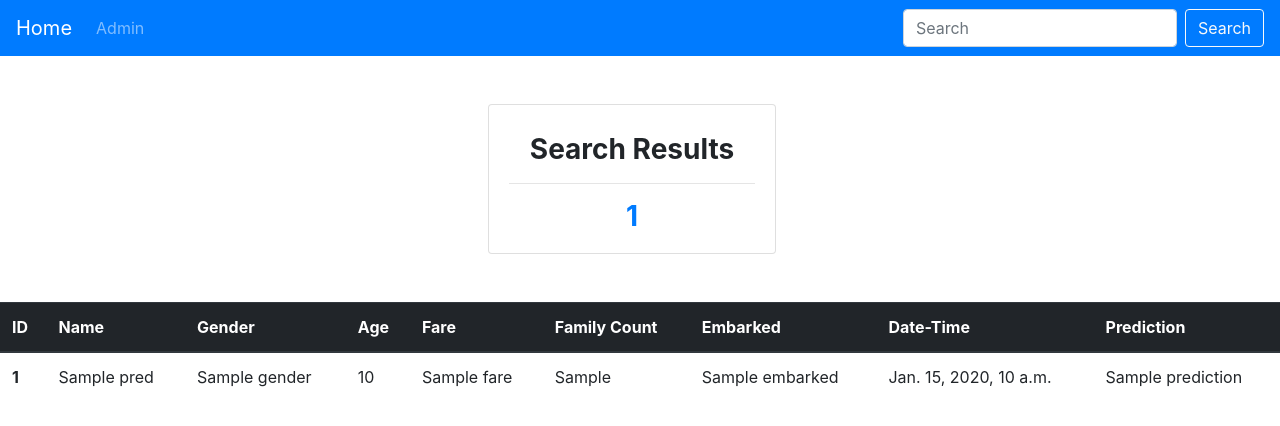
After one commit to ShubhamDeshmukh1697/Titanic-Machine-Learning-Web-App, a Django app: template titanic_django_ml/titanic/predict/templates/search.html in a window 1280 px wide. The commit adds this page. Shown: the top 426 px of the page. Run offline with Django 3.2, Linux system fonts and the light colour scheme; the template is opened without the code that fills it: most values are stand-ins (such as "Sample title", 1, 10 or a date in 2020); some libraries are stand-ins or nearby versions.

Commit message:
added search functionality

```diff
--- /dev/null
+++ b/titanic_django_ml/titanic/predict/templates/basic.html
@@ -0,0 +1,57 @@
+<!doctype html>
+<html lang="en">
+  <head>
+    <!-- Required meta tags -->
+    <meta charset="utf-8">
+    <meta name="viewport" content="width=device-width, initial-scale=1, shrink-to-fit=no">
+
+    <!-- Bootstrap CSS -->
+    <link rel="stylesheet" href="https://maxcdn.bootstrapcdn.com/bootstrap/4.0.0/css/bootstrap.min.css" integrity="sha384-Gn5384xqQ1aoWXA+058RXPxPg6fy4IWvTNh0E263XmFcJlSAwiGgFAW/dAiS6JXm" crossorigin="anonymous">
+
+    <title>Home</title>
+  </head>
+  <body>
+    {% comment %} <nav class="navbar navbar-expand-lg navbar-dark bg-primary">
+        <a class="navbar-brand" href="{% url 'home' %} " >Home</a>
+        <button class="navbar-toggler" type="button" data-toggle="collapse" data-target="#navbarNav" aria-controls="navbarNav" aria-expanded="false" aria-label="Toggle navigation">
+          <span class="navbar-toggler-icon"></span>
+        </button>
+        <div class="collapse navbar-collapse" id="navbarNav">
+          <ul class="navbar-nav">
+            <li class="nav-item active">
+              <a class="nav-link" href="admin/">Admin <span class="sr-only">(current)</span></a>
+            </li>
+           </ul>
+        </div>
+      </nav> {% endcomment %}
+      <nav class="navbar navbar-expand-lg navbar-dark bg-primary">
+          <a class="navbar-brand" href="{% url 'home' %}">Home</a>
+          <button class="navbar-toggler" type="button" data-toggle="collapse" data-target="#navbarSupportedContent" aria-controls="navbarSupportedContent" aria-expanded="false" aria-label="Toggle navigation">
+            <span class="navbar-toggler-icon"></span>
+          </button>
+
+          <div class="collapse navbar-collapse" id="navbarSupportedContent">
+            <ul class="navbar-nav mr-auto">
+
+              <li class="nav-item">
+                <a class="nav-link" href="admin/">Admin</a>
+              </li>
+
+            </ul>
+            <form class="form-inline my-2 my-lg-0" action="{% url 'search' %}">
+                {% csrf_token %}
+              <input class="form-control mr-sm-2" type="search" name="search" placeholder="Search" aria-label="Search">
+              <button class="btn btn-outline-light my-2 my-sm-0" type="submit">Search</button>
+            </form>
+          </div>
+      </nav>
+
+    {% block body %}{% endblock body %}
+
+    <!-- Optional JavaScript -->
+    <!-- jQuery first, then Popper.js, then Bootstrap JS -->
+    <script src="https://code.jquery.com/jquery-3.2.1.slim.min.js" integrity="sha384-KJ3o2DKtIkvYIK3UENzmM7KCkRr/rE9/Qpg6aAZGJwFDMVNA/GpGFF93hXpG5KkN" crossorigin="anonymous"></script>
+    <script src="https://cdnjs.cloudflare.com/ajax/libs/popper.js/1.12.9/umd/popper.min.js" integrity="sha384-ApNbgh9B+Y1QKtv3Rn7W3mgPxhU9K/ScQsAP7hUibX39j7fakFPskvXusvfa0b4Q" crossorigin="anonymous"></script>
+    <script src="https://maxcdn.bootstrapcdn.com/bootstrap/4.0.0/js/bootstrap.min.js" integrity="sha384-JZR6Spejh4U02d8jOt6vLEHfe/JQGiRRSQQxSfFWpi1MquVdAyjUar5+76PVCmYl" crossorigin="anonymous"></script>
+  </body>
+</html>
--- /dev/null
+++ b/titanic_django_ml/titanic/predict/templates/search.html
@@ -0,0 +1,47 @@
+{% extends 'basic.html' %}
+{% block body %}
+      <div class="container my-5">
+      <div class="row d-flex justify-content-center">
+        <div class="card mr-3" style="width: 18rem;">
+          <div class="card-body">
+            <h3 class="card-title text-center my-2 font-weight-bold ">Search Results</h3>
+            <hr>
+            <h3 class="card-text text-center font-weight-bold text-primary">{{count}}</h3>
+
+          </div>
+        </div>
+      </div>
+    </div>
+    <table class="table my-4">
+  <thead class="thead-dark">
+    <tr>
+      <th scope="col">ID</th>
+      <th scope="col">Name</th>
+      <th scope="col">Gender</th>
+      <th scope="col">Age</th>
+      <th scope="col">Fare</th>
+      <th scope="col">Family Count</th>
+      <th scope="col">Embarked</th>
+      <th scope="col">Date-Time</th>
+      <th scope="col">Prediction</th>
+    </tr>
+  </thead>
+  <tbody>
+    {% for i in allPreds %}
+
+    <tr>
+      <th scope="row">{{i.pid}}</th>
+      <td>{{i.name}}</td>
+      <td>{{i.gender}}</td>
+      <td>{{i.age}}</td>
+      <td>{{i.fare}}</td>
+      <td>{{i.family_cnt}}</td>
+      <td>{{i.Embarked}}</td>
+      <td>{{i.predicted_date}}</td>
+      <td>{{i.prediction}}</td>
+    </tr>
+    {% endfor %}
+
+  </tbody>
+</table>
+{% endblock body %}
--- a/titanic_django_ml/titanic/predict/urls.py
+++ b/titanic_django_ml/titanic/predict/urls.py
@@ -5,5 +5,6 @@ from . import views
 urlpatterns = [
     path('', views.home,name="home"),
     path('result/', views.result,name="result"),
+    path('search/', views.search,name="search"),
 
 ]
```
Also changed, not shown: titanic_django_ml/titanic/predict/templates/index.html (+3 -53 lines), titanic_django_ml/titanic/predict/templates/result.html (+22 -42 lines), titanic_django_ml/titanic/predict/views.py (+12 -0 lines), titanic_django_ml/titanic/db.sqlite3.
